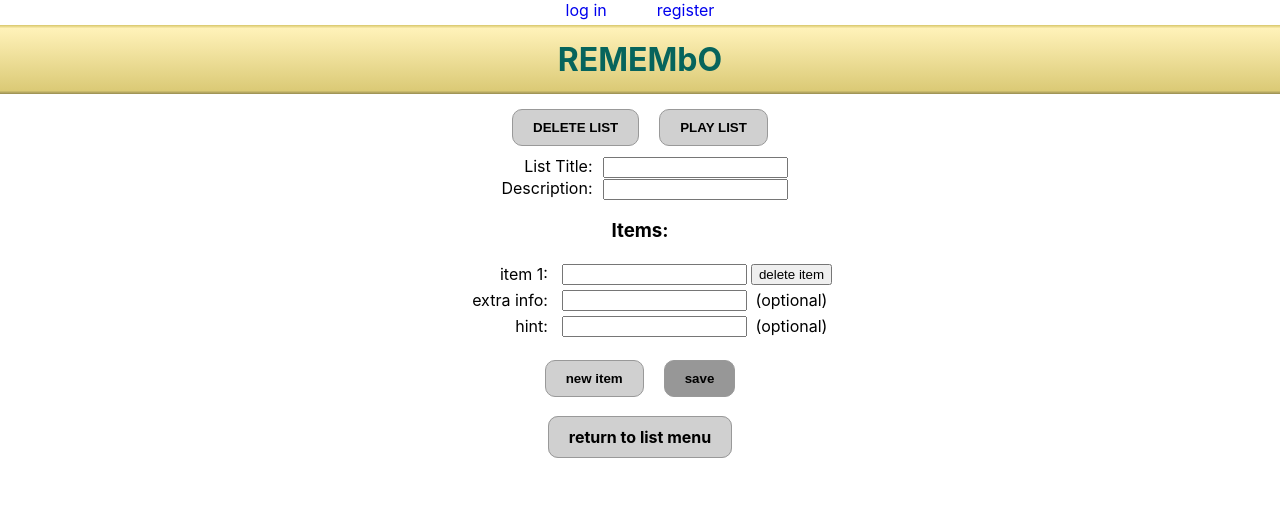
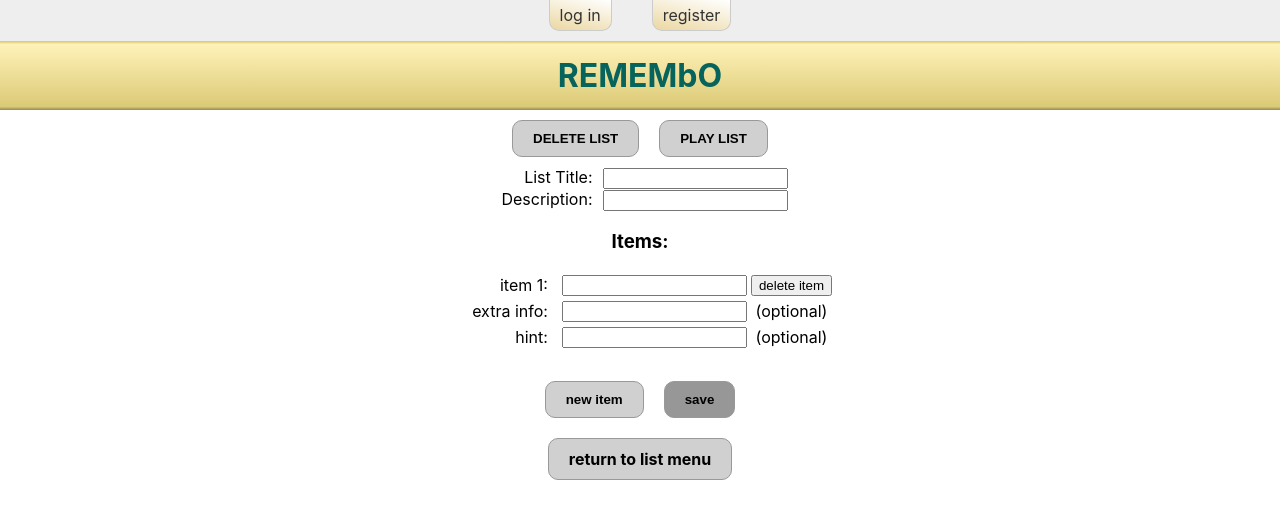
Before and after one commit to stevenmalley/remembo, a React (Create React App) app in the folder client/: page /buildQuiz in a window 1280 px wide. Shown: the top 518 px of the page. Built offline with nearby package versions, Linux system fonts and the light colour scheme.

Commit message:
accountBar styles improved

```diff
--- a/client/src/App.css
+++ b/client/src/App.css
@@ -1,5 +1,28 @@
 .App {
   text-align: center;
+}
+
+.AccountBar {
+  padding: 0 0 10px 0;
+  background-color: #eee;
+}
+
+.AccountBar button, .AccountBar a {
+  color: #333;
+  background: linear-gradient(13deg, #ebd7a1, white);
+  border-bottom-left-radius: 10px;
+  border-bottom-right-radius: 10px;
+  padding: 5px 10px 5px;
+  border: 1px solid #ccc;
+  border-top-width: 0;
+  font-family: unset;
+  font-size: unset;
+  display: inline-block;
+  margin: 0 20px;
+  cursor: pointer;
+}
+.AccountBar button:hover, .AccountBar a:hover {
+  background: linear-gradient(13deg, #f1ce6d, #f8f7ce);
 }
 
 a {
@@ -11,7 +34,7 @@ a {
   color: rgb(6, 100, 92);
   text-decoration: none;
   padding: 15px 0;
-  margin: 5px 0 15px 0;
+  margin: 0;
 }
 
 .accountBarLink {
@@ -23,13 +46,14 @@ a {
 }
 
 .rememboButton {
+  display: inline-block;
   color: black;
   font-weight: bold;
   padding: 10px 20px;
   border-radius: 10px;
   background: #d0d0d0;
   border: 1px solid #999;
-  margin: 0 10px 10px;
+  margin: 10px;
   cursor: pointer;
 }
 
--- a/client/src/features/AccountBar.js
+++ b/client/src/features/AccountBar.js
@@ -43,13 +43,15 @@ export default function AccountBar() {
     navigate("/");
   }
 
-  return auth.login ?
-      (<div>
+  return <div className="AccountBar">
+      {auth.login ?
+      <div>
         <span id="usernameSpan">{auth.username}</span>
-        <button onClick={handleLogout} className="btn">LOG OUT</button>
-      </div>) :
-      (<div>
+        <button onClick={handleLogout} className="btn">log out</button>
+      </div> :
+      <div>
         <NavLink className="accountBarLink" to='/login' id="loginButton">log in</NavLink>
         <NavLink className="accountBarLink" to='/register' id="registerButton">register</NavLink>
-      </div>)
+      </div> }
+    </div>;
 }
--- a/client/src/features/Quiz.css
+++ b/client/src/features/Quiz.css
@@ -94,7 +94,3 @@
 .hintButton:active, .quizButton:active {
   background: white;
 }
-
-.returnFooter {
-  margin: 20px 0 0;
-}
--- a/client/src/features/Quiz.js
+++ b/client/src/features/Quiz.js
@@ -97,7 +97,7 @@ function Quiz () {
         onClick={revealAllFacts}>reveal all items</button>
       <button className="resetButton quizButton" onClick={resetFacts}>reset list</button>
 
-      <div className="returnFooter">
+      <div>
         <Link to="/" className="rememboButton">return to list menu</Link>
       </div>
     </div>
--- a/client/src/features/Quizzes.js
+++ b/client/src/features/Quizzes.js
@@ -24,7 +24,7 @@ function Quizzes() {
 
   return (
     <div>
-      <Link to="about/" className="rememboButton">about</Link>
+      <div><Link to="about/" className="rememboButton">about</Link></div>
       <div id="publicLists">
         <h2 className="quizzesHeader">Public Lists</h2>
         {publicQuizzes.map(quiz => (
```
Also changed, not shown: 11 other files (tests, documents, lock files or other folders).
